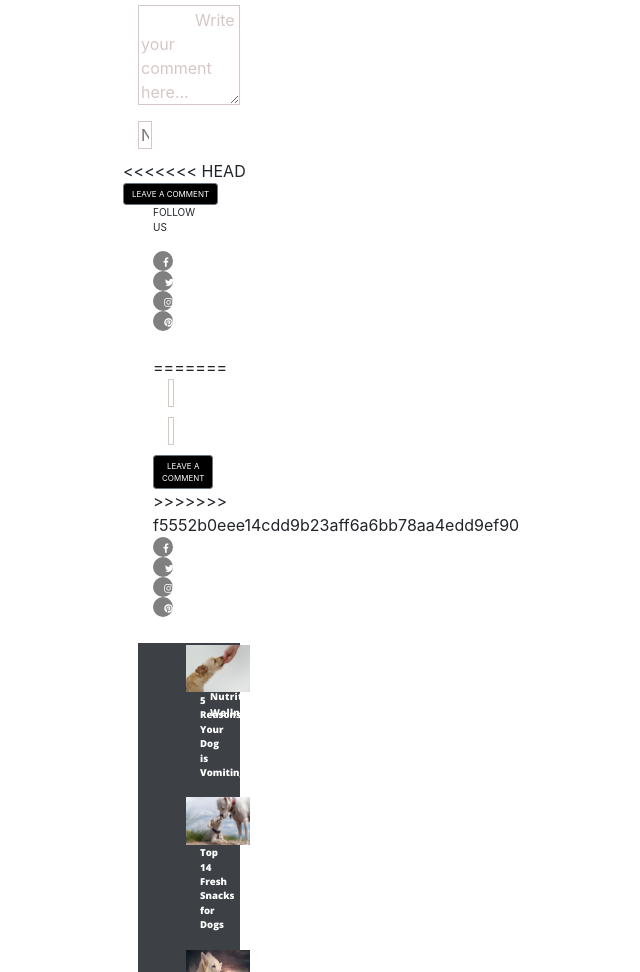
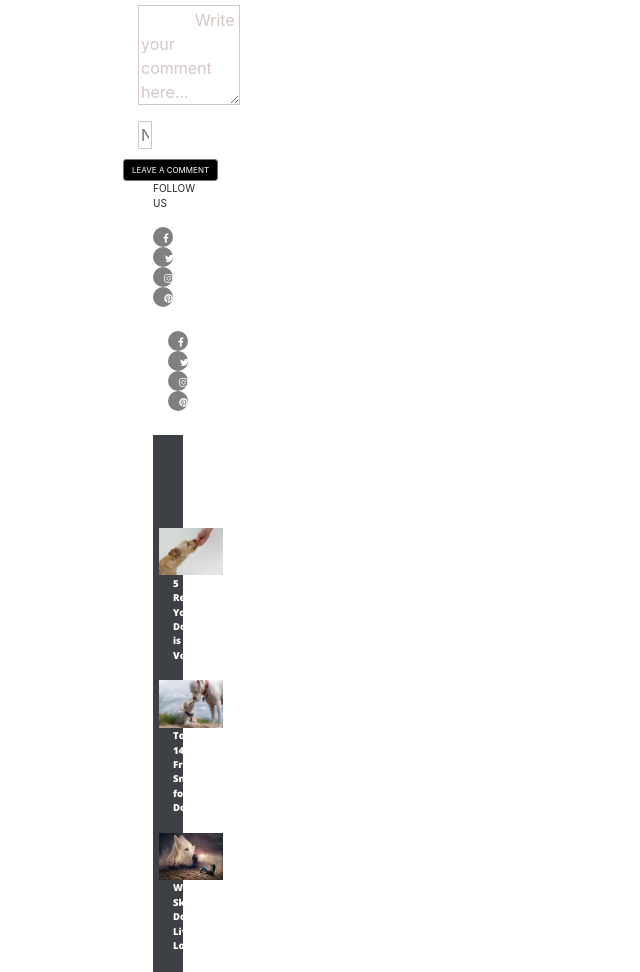
Before and after one commit to SergeBayet/FooDog, a website: page single.html in a window 1280 px wide. Shown: the part 9288-10260 px from the top of the page, without its empty margins (212-852 px from the left). Drawn offline with nearby package versions, Linux system fonts and the light colour scheme.

Commit message:
conflict one more time

```diff
--- a/single.html
+++ b/single.html
@@ -315,7 +315,6 @@
             <div class="col-12 col-md-4 col-lg-4">
               <input type="text" placeholder="Name..." />
             </div>
-<<<<<<< HEAD
             <button type="button" class="btn btn-secondary btn-sm">
               LEAVE A COMMENT
             </button>
@@ -332,18 +331,6 @@
         </div>
         <div class="advertise-single">
           <img src="/assets/images/girl-3706740_640.jpg" alt="" />
-=======
-            <div class="col-12 col-md-4 col-lg-4">
-              <input type="text" placeholder="Email..." />
-            </div>
-            <div class="col-12 col-md-4 col-lg-4">
-              <input type="text" placeholder="Website..." />
-            </div>
-          </div>
-          <button type="button" class="btn btn-secondary btn-sm">
-            LEAVE A COMMENT
-          </button>
->>>>>>> f5552b0eee14cdd9b23aff6a6bb78aa4edd9ef90
         </div>
         <!-- col-4 Container du milieu-->
 
```
